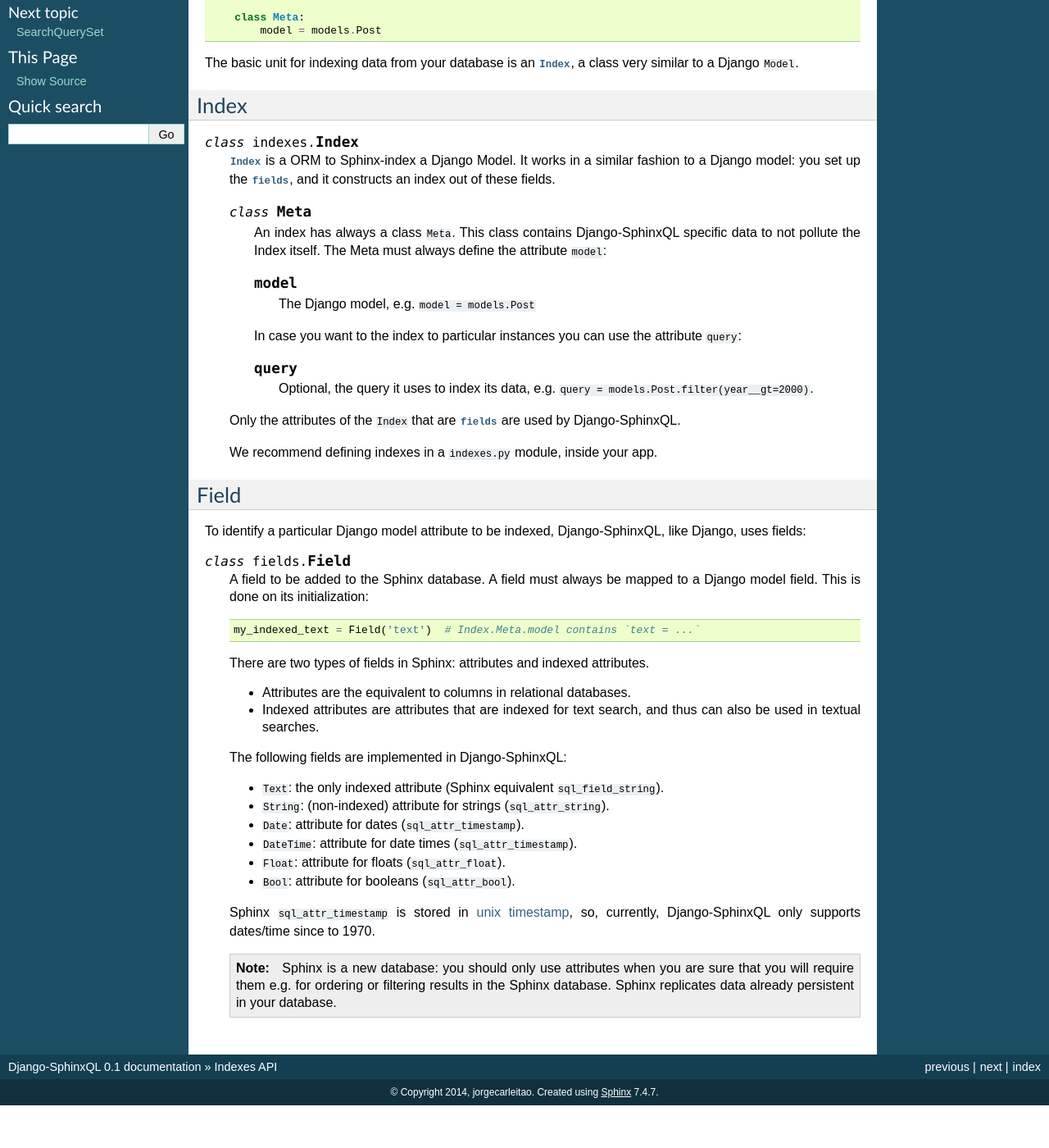
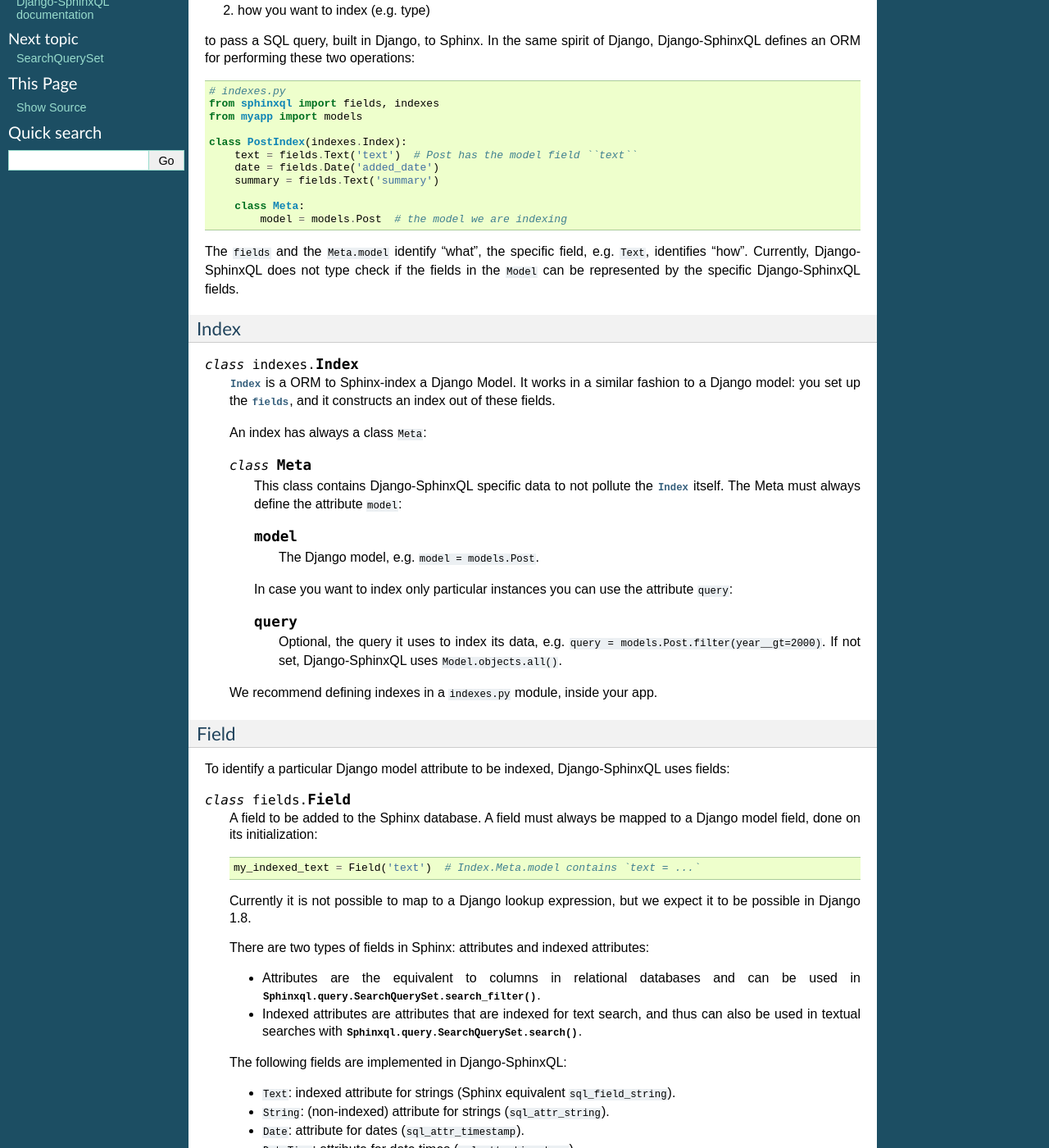
Before and after one commit to jorgecarleitao/django-sphinxql, a Sphinx documentation site: the page built from docs/indexes.rst, in a window 1280 px wide and 1400 px high, scrolled down 261 px. Shown: the whole window at 82% size. Built offline with Sphinx 7.4.7, drawn with Linux system fonts in a browser that asks for light colours; before the commit the page ends 1609 px from its top, so only the background shows below that; some of the changed text lies outside the part shown.

Commit message:
Removed howto from index.rst. Improved indexes docs.

```diff
--- a/docs/index.rst
+++ b/docs/index.rst
@@ -26,7 +26,6 @@
 .. toctree::
    :maxdepth: 2
 
-   howto
    indexes
    queryset
    expression
--- a/docs/indexes.rst
+++ b/docs/indexes.rst
@@ -4,7 +4,19 @@
 .. currentmodule:: sphinxql
 
 This document explains how Django-SphinxQL maps a Django model into a Sphinx
-index::
+index.
+
+Sphinx
+------
+
+Sphinx uses a SQL query to retrieve data from a relational database to index
+it. This means that Django-SphinxQL must know:
+
+1. what you want to index (e.g. what data)
+2. how you want to index (e.g. type)
+
+to pass a SQL query, built in Django, to Sphinx. In the same spirit of Django,
+Django-SphinxQL defines an ORM for performing these two operations::
 
     # indexes.py
     from sphinxql import fields, indexes
@@ -13,83 +25,84 @@
     class PostIndex(indexes.Index):
         text = fields.Text('text')  # Post has the model field ``text``
         date = fields.Date('added_date')
-        other_text = fields.Text('summary')
+        summary = fields.Text('summary')
 
         class Meta:
-            model = models.Post
+            model = models.Post  # the model we are indexing
 
-The basic unit for indexing data from your database is an :class:`~indexes.Index`,
-a class very similar to a Django ``Model``.
+The ``fields`` and the ``Meta.model`` identify "what", the specific field, e.g.
+``Text``, identifies "how". Currently, Django-SphinxQL does not type check
+if the fields in the ``Model`` can be represented by the specific Django-SphinxQL
+fields.
 
 Index
 ~~~~~
 
 .. class:: indexes.Index
 
-    :class:`~indexes.Index` is a ORM to Sphinx-index a Django Model. It works in a similar
-    fashion to a Django model: you set up the :class:`fields <fields.Field>`, and
-    it constructs an index out of these fields.
+    :class:`~indexes.Index` is a ORM to Sphinx-index a Django Model. It works in
+    a similar fashion to a Django model: you set up the :class:`fields
+    <fields.Field>`, and it constructs an index out of these fields.
+
+    An index has always a class ``Meta``:
 
     .. class:: Meta
 
-        An index has always a class ``Meta``. This class contains Django-SphinxQL
-        specific data to not pollute the Index itself. The Meta must always define
-        the attribute ``model``:
+        This class contains Django-SphinxQL specific data to not pollute the
+        :class:`~indexes.Index` itself. The Meta must always define the
+        attribute ``model``:
 
         .. attribute:: model
 
-            The Django model, e.g. ``model = models.Post``
+            The Django model, e.g. ``model = models.Post``.
 
-        In case you want to the index to particular instances you can use the
+        In case you want to index only particular instances you can use the
         attribute ``query``:
 
         .. attribute:: query
 
             Optional, the query it uses to index its data, e.g.
             ``query = models.Post.filter(year__gt=2000)``.
-
-    Only the attributes of the ``Index`` that are :class:`fields <fields.Field>`
-    are used by Django-SphinxQL.
+            If not set, Django-SphinxQL uses ``Model.objects.all()``.
 
     We recommend defining indexes in a ``indexes.py`` module, inside your app.
 
 Field
 ~~~~~
 
-To identify a particular Django model attribute to be indexed, Django-SphinxQL,
-like Django, uses fields:
+To identify a particular Django model attribute to be indexed, Django-SphinxQL
+uses fields:
 
 .. class:: fields.Field
 
     A field to be added to the Sphinx database. A field must always be mapped to
-    a Django model field. This is done on its initialization::
+    a Django model field, done on its initialization::
 
         my_indexed_text = Field('text')  # Index.Meta.model contains `text = ...`
 
-    There are two types of fields in Sphinx: attributes and indexed attributes.
+    Currently it is not possible to map to a Django lookup expression, but
+    we expect it to be possible in Django 1.8.
 
-    * Attributes are the equivalent to columns in relational databases.
+    There are two types of fields in Sphinx: attributes and indexed attributes:
+
+    * Attributes are the equivalent to columns in relational databases and can
+      be used in :meth:`Sphinxql.query.SearchQuerySet.search_filter`.
 
     * Indexed attributes are attributes that are indexed for text search, and thus
-      can also be used in textual searches.
+      can also be used in textual searches with
+      :meth:`Sphinxql.query.SearchQuerySet.search`.
 
     The following fields are implemented in Django-SphinxQL:
 
-    * ``Text``: the only indexed attribute (Sphinx equivalent ``sql_field_string``).
+    * ``Text``: indexed attribute for strings (Sphinx equivalent ``sql_field_string``).
     * ``String``: (non-indexed) attribute for strings (``sql_attr_string``).
     * ``Date``: attribute for dates (``sql_attr_timestamp``).
     * ``DateTime``: attribute for date times (``sql_attr_timestamp``).
     * ``Float``: attribute for floats (``sql_attr_float``).
     * ``Bool``: attribute for booleans (``sql_attr_bool``).
+    * ``Integer``: attribute for integers (``sql_attr_uint``).
 
     .. _unix timestamp: https://en.wikipedia.org/wiki/Unix_time
 
     Sphinx ``sql_attr_timestamp`` is stored in `unix timestamp`_,
     so, currently, Django-SphinxQL only supports dates/time since to 1970.
-
-    .. note::
-
-        Sphinx is a new database: you should only use attributes when you are
-        sure that you will require them e.g. for ordering or filtering results
-        in the Sphinx database. Sphinx replicates data already persistent in your
-        database.
```
Also changed, not shown: docs/howto.rst (+5 -51 lines).
